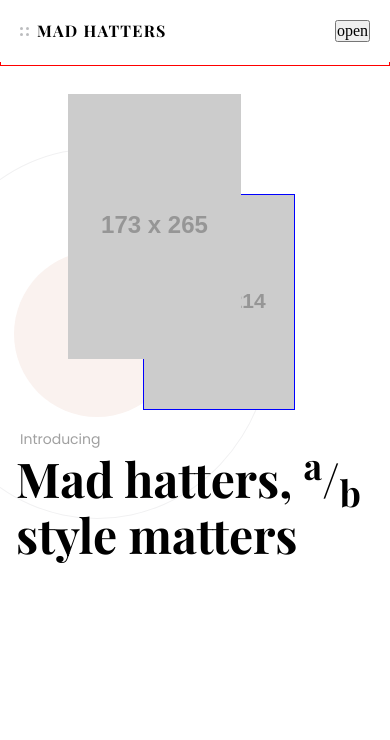
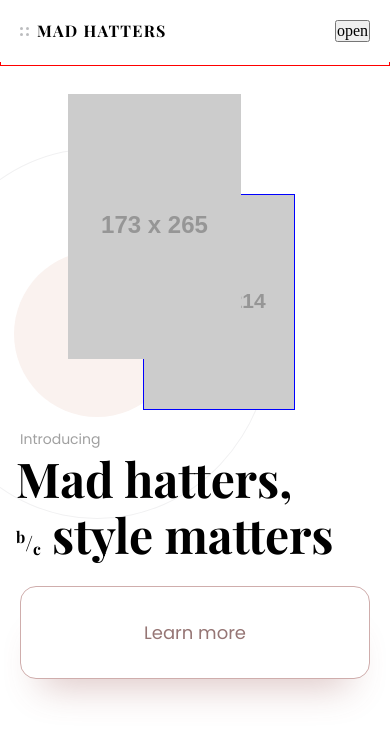
Before and after one commit to aleksanderwalczuk/some-lp, a website: page index.html in a window 390 px wide. Drawn offline with nearby package versions, Linux system fonts and the light colour scheme; files that its build step writes are made by us from their sources; placeholder pictures from the web are drawn by us.

Commit message:
chore: add mobile hero

```diff
--- a/index.html
+++ b/index.html
@@ -61,9 +61,17 @@
           <div class="content">
             <p class="heading-sm">Introducing</p>
             <h2 class="heading">Mad hatters,
-              <span><sup>a</sup>/<sub>b</sub></span>
+              <span class="inner-line">
+              <span><sup>b</sup>/<sub>c</sub></span>
               style matters
+              </span>
             </h2>
+            <button class="cta">
+              <span>
+                Learn more
+              </span>
+              <div class="shadow"></div>
+            </button>
           </div>
         </div>
         <div class="container-bg">
--- a/styles/sections/hero.scss
+++ b/styles/sections/hero.scss
@@ -70,6 +70,50 @@
 
   .heading {
     font: 700 3rem/3.5rem $font-primary;
-    margin: 0 -.25rem;
+    margin: 0 -.25rem 1rem;
+  }
+
+  .cta {
+    position: relative;
+    padding: 2rem 4rem;
+    width: 100%;
+    background: #FFFFFF;
+    border: 1px solid #CFADAC;
+    border-radius: 1rem;
+    text-align: center;
+  }
+
+  .cta > span {
+    font-family: 'Poppins';
+    font-style: normal;
+    font-weight: 400;
+    font-size: 18px;
+    line-height: 27px;
+    color: #967675;
+  }
+
+  .cta .shadow {
+    position: absolute;
+    bottom: 0;
+    left: 50%;
+    box-shadow: 0px 8.6931px 36.9457px rgba(150, 79, 76, 0.32);
+    transform: translateX(-50%);
+    width: calc(100% - 2*(1.25rem));
+    height: 50%;
+    background: transparent;
+    z-index: -1;
   }
 }
+
+@media screen and (min-width: 375px) {
+  .hero {
+    .inner-line>span {
+      font-size: 1.3125rem;
+      vertical-align: middle;
+    }
+
+    .inner-line {
+      white-space: nowrap;
+    }
+  }
+}
```
